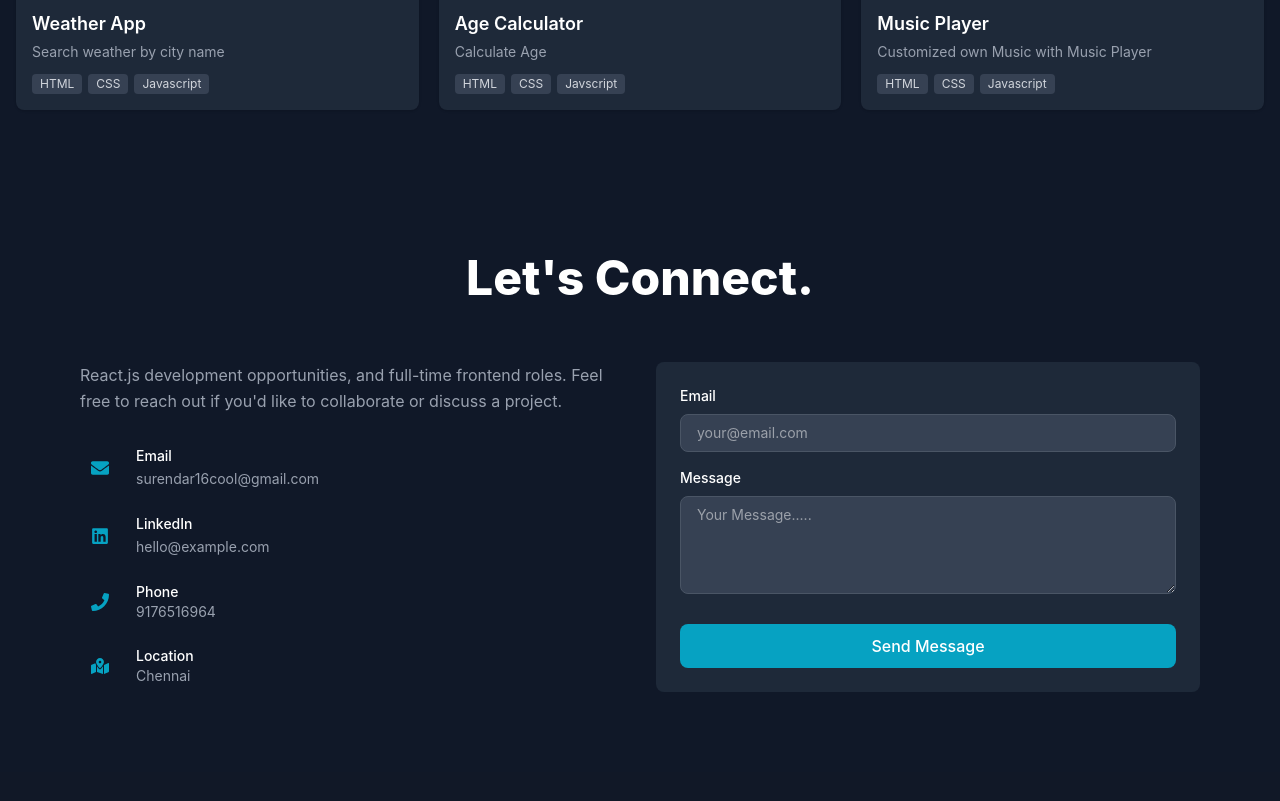
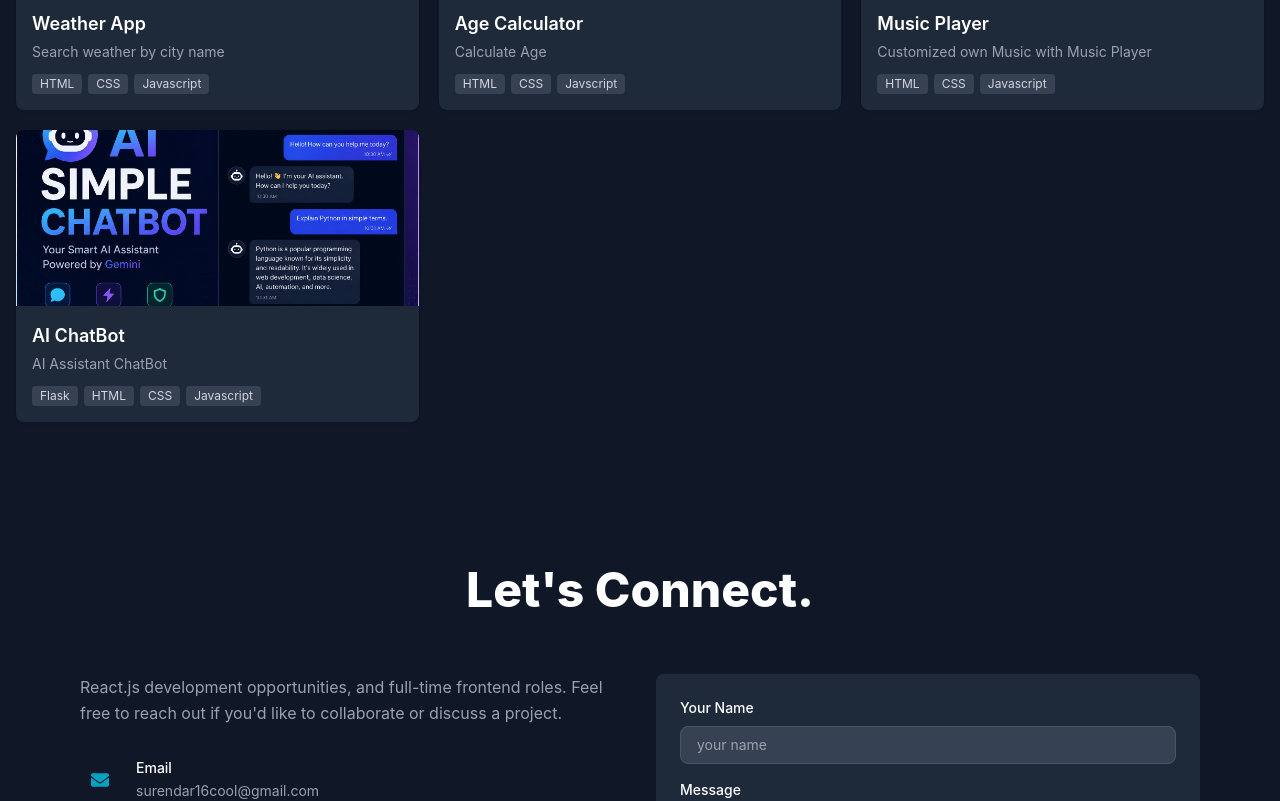
Before and after one commit to Suren1997/portfolio, a React (Vite) app: page / in a window 1280 px wide. Shown: the part 4000-4801 px from the top of the page. Built offline with nearby package versions, Linux system fonts and the light colour scheme.

Commit message:
React Portfolio Projects

```diff
--- a/index.html
+++ b/index.html
@@ -3,9 +3,9 @@
 
 <head>
   <meta charset="UTF-8" />
-  <link rel="icon" type="image/svg+xml" href="/favicon.svg" />
+  <link rel="icon" type="image/svg+xml" href="/port-icon.jpg" />
   <meta name="viewport" content="width=device-width, initial-scale=1.0" />
-  <title>Suren-portfolio</title>
+  <title>Surendar portfolio</title>
 </head>
 
 <body>
--- a/src/components/ContactSection.jsx
+++ b/src/components/ContactSection.jsx
@@ -15,19 +15,19 @@ const ContactSection = () => {
       value: "surendar16cool@gmail.com",
       link: "mailto:surendar16cool@gmail.com",
     },
-    {
-      id: 2,
-      icon: FaLinkedin,
-      title: "LinkedIn",
-      value: "hello@example.com",
-      link: "#",
-    },
+    // {
+    //   id: 2,
+    //   icon: FaLinkedin,
+    //   title: "LinkedIn",
+    //   value: "hello@example.com",
+    //   link: "#",
+    // },
     {
       id: 3,
       icon: FaPhone,
       title: "Phone",
       value: "9176516964",
-      link:null
+      link: null,
     },
     {
       id: 4,
@@ -49,7 +49,9 @@ const ContactSection = () => {
         <div className="grid md:grid-cols-2 gap-8">
           <div>
             <p className="text-gray-400 mb-8 leading-relaxed">
-            React.js development opportunities, and full-time frontend roles. Feel free to reach out if you'd like to collaborate or discuss a project.
+              React.js development opportunities, and full-time frontend roles.
+              Feel free to reach out if you'd like to collaborate or discuss a
+              project.
             </p>
             <div className="space-y-6">
               {contactInfo.map((info) => {
@@ -92,16 +94,16 @@ const ContactSection = () => {
             <form>
               <div className="mb-4">
                 <label
-                  htmlFor="email"
+                  htmlFor="name"
                   className="text-white block mb-2 text-sm font-medium"
                 >
-                  Email
+                  Your Name
                 </label>
                 <input
-                  type="email"
-                  id="email"
+                  type="text"
+                  id="text"
                   className="w-full px-4 py-2 bg-gray-700 border border-gray-600 rounded-lg text-white text-sm focus:outline-none focus:border-primary transition-colors"
-                  placeholder="your@email.com"
+                  placeholder="your name"
                   required
                 />
               </div>
--- a/src/components/Projects.jsx
+++ b/src/components/Projects.jsx
@@ -2,6 +2,7 @@ import React from "react";
 import proj1 from "../assets/weather.png";
 import proj2 from "../assets/Age_Thumb.png";
 import proj3 from "../assets/Music_Thumb.png";
+import proj4 from "../assets/chatbot-thumb.png";
 
 const Projects = () => {
   const projects = [
@@ -10,14 +11,14 @@ const Projects = () => {
       image: proj1,
       title: "Weather App",
       desc: "Search weather by city name",
-      tech: ["HTML","CSS","Javascript"],
+      tech: ["HTML", "CSS", "Javascript"],
     },
     {
       id: 2,
       image: proj2,
       title: "Age Calculator",
       desc: "Calculate Age",
-      tech: ["HTML","CSS","Javscript"],
+      tech: ["HTML", "CSS", "Javscript"],
     },
     {
       id: 3,
@@ -25,6 +26,13 @@ const Projects = () => {
       title: "Music Player",
       desc: "Customized own Music with Music Player",
       tech: ["HTML", "CSS", "Javascript"],
+    },
+    {
+      id: 4,
+      image: proj4,
+      title: "AI ChatBot",
+      desc: "AI Assistant ChatBot",
+      tech: ["Flask", "HTML", "CSS", "Javascript"],
     },
   ];
   return (
```
Also changed, not shown: public/port-icon.jpg (added), src/assets/chatbot-thumb.png (added).
